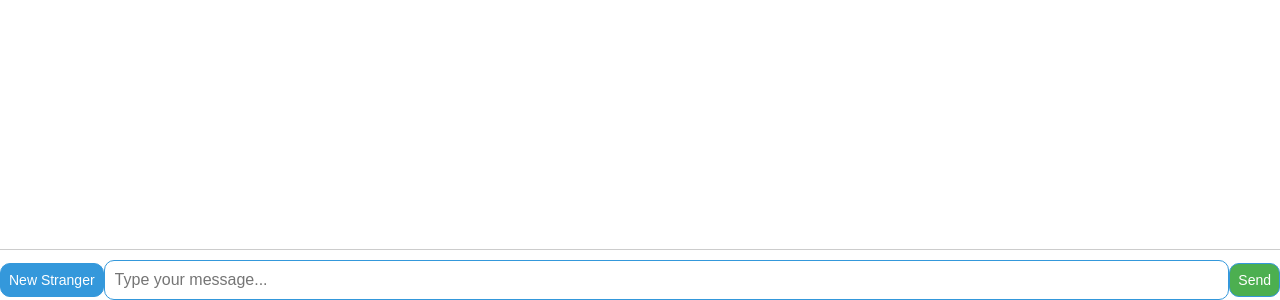
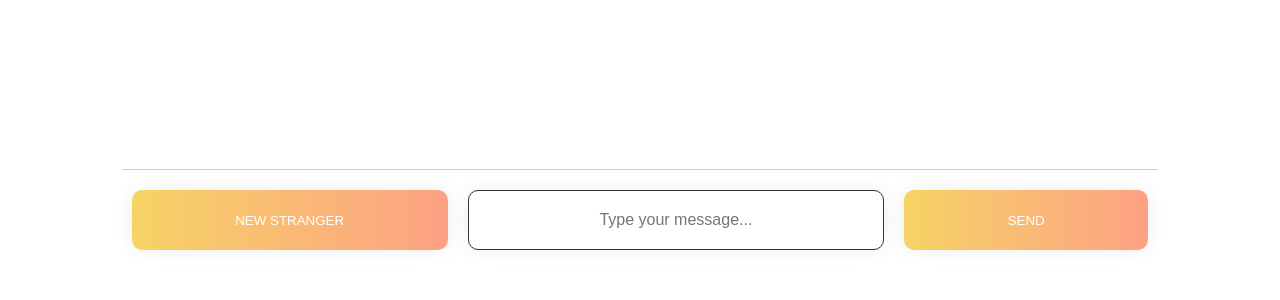
Before and after one commit to NVDespotov20/WHIS, a plain HTML site: page Index.html in a window 1280 px wide. Shown: the part 500-800 px from the top of the page. Drawn offline with Linux system fonts and the light colour scheme.

Commit message:
Update the looks

```diff
--- a/Index.html
+++ b/Index.html
@@ -12,9 +12,9 @@
             <div id="chat-messages"></div>
         </div>
         <div class="input-button-container">
-      <button id="new-stranger-button">New Stranger</button>
+            <button id="new-stranger-button" class="button">New Stranger</button>
             <input type="text" id="message-input" placeholder="Type your message...">
-      <button id="send-button">Send</button>
+            <button id="send-button" class="button">Send</button>
         </div>
     </div>
 
--- a/script.js
+++ b/script.js
@@ -4,7 +4,6 @@ document.addEventListener("DOMContentLoaded", function() {
   const sendButton = document.getElementById("send-button");
   const newStrangerButton = document.getElementById("new-stranger-button");
 
-    // Add a variable to track if the user has touched the scroll
   let userTouchedScroll = false;
 
   sendButton.addEventListener("click", sendMessage);
@@ -21,7 +20,6 @@ document.addEventListener("DOMContentLoaded", function() {
       }
   });
 
-    // Add an event listener for the scroll
   chatMessages.addEventListener("touchstart", function() {
       userTouchedScroll = true;
   });
@@ -32,7 +30,6 @@ document.addEventListener("DOMContentLoaded", function() {
           appendMessage("You", messageText);
           messageInput.value = "";
 
-        // If the user hasn't touched the scroll, scroll to the bottom
           if (!userTouchedScroll) {
               scrollChatToBottom();
           }
@@ -41,6 +38,7 @@ document.addEventListener("DOMContentLoaded", function() {
 
   function appendMessage(sender, message) {
       const messageElement = document.createElement("div");
+      messageElement.classList.add("chat-message");
       messageElement.innerHTML = `<strong>${sender}:</strong> ${message}`;
       chatMessages.appendChild(messageElement);
   }
@@ -48,10 +46,9 @@ document.addEventListener("DOMContentLoaded", function() {
   function scrollChatToBottom() {
       chatMessages.scrollTo({
           top: chatMessages.scrollHeight,
-          behavior: 'smooth' // You can use 'auto' for instant scrolling
+          behavior: 'smooth'
       });
   }
-
 
   document.addEventListener("keydown", function(event) {
       if (event.key === "Escape") {
--- a/style.css
+++ b/style.css
@@ -2,12 +2,24 @@ body {
   font-family: Arial, sans-serif;
   margin: 0;
   padding: 0;
+  display: flex;
+  flex-direction: column;
+  align-items: center;
+  justify-content: space-between;
+  min-height: 100vh;
+  margin-left: 5vw;
+  margin-right: 5vw;
 }
 
 .chat-container {
   display: flex;
   flex-direction: column;
-    height: 100vh;
+  align-items: center;
+  width: 90%;
+  max-width: 1200px;
+  box-sizing: border-box;
+  flex-grow: 1;
+  margin: 20px;
 }
 
 #chat-window {
@@ -15,44 +27,95 @@ body {
   overflow-y: auto;
   padding: 10px;
   border-bottom: 1px solid #ccc;
+  width: 100%;
+  box-sizing: border-box;
 }
 
 #chat-messages {
-    /* Style for chat messages container */
   word-wrap: break-word;
   overflow-x: auto;
+  overflow-y: auto;
+  display: flex;
+  flex-direction: column;
 }
+
+.chat-message {
+  color:black;
+  padding: 10px;
+  margin-bottom: 10px;
+  border-radius: 10px;
+  backdrop-filter: blur(10px); /* Apply the blur effect */
+  border : 1px solid #0000004b;
+  box-shadow: 5px 6px 4px rgba(0, 0, 0, 0.1), 0 1px 3px rgba(0, 0, 0, 0.08); /* Adjusted box shadow for glass effect */
+  width: max-content; /* Set the width to grow with the content */
+}
+
 
 .input-button-container {
   display: flex;
-    justify-content: space-between;
-    align-items: center;
+  flex-wrap: wrap;
+  justify-content: center;
+  align-items: stretch;
+  width: 100%;
   margin-top: 10px;
+  margin-bottom: 20px;
 }
 
-  #new-stranger-button,
-  #send-button {
-    padding: 8px;
-    font-size: 14px;
-    border: 1px solid #3498db;
+.button,
+#message-input {
+  display: inline-block;
+  flex: 1 1 auto;
+  margin: 10px;
+  padding: 20px;
+  text-align: center;
+  text-transform: uppercase;
+  transition: 0.5s;
+  color: white;
+  box-shadow: 0 0 20px #eee;
   border-radius: 10px;
-    cursor: pointer;
+  border: none;
+  box-sizing: border-box;
+}
+
+.button {
+  background: linear-gradient(to right, #f6d365 0%, #fda085 51%, #f6d365 100%);
+  background-size: 200% auto;
 }
 
 #message-input {
-    padding: 10px;
   font-size: 16px;
-    border: 1px solid #3498db;
-    border-radius: 10px;
+  border: 1px solid #333;
   flex-grow: 1;
+  color: #333;
+  text-transform: none;
+  backdrop-filter: blur(10px); /* Apply the blur effect */
 }
 
-  #new-stranger-button {
-    background-color: #3498db;
-    color: white;
+#new-stranger-button:hover,
+#send-button:hover {
+  background-position: right center;
 }
 
-  #send-button {
-    background-color: #4CAF50;
-    color: white;
+#new-stranger-button:active,
+#send-button:active {
+  background-position: right center;
 }
+
+/* Media query for smaller screens */
+@media screen and (max-width: 600px) {
+  .chat-container {
+    width: 100%;
+    margin: 10px;
+  }
+
+  .button {
+    padding: 15px;
+    font-size: 16px;
+  }
+
+  #message-input {
+    flex-grow: 1;
+    padding: 15px;
+    font-size: 16px;
+  }
+}
```
Lines whose indentation alone changed are shown as unchanged.
